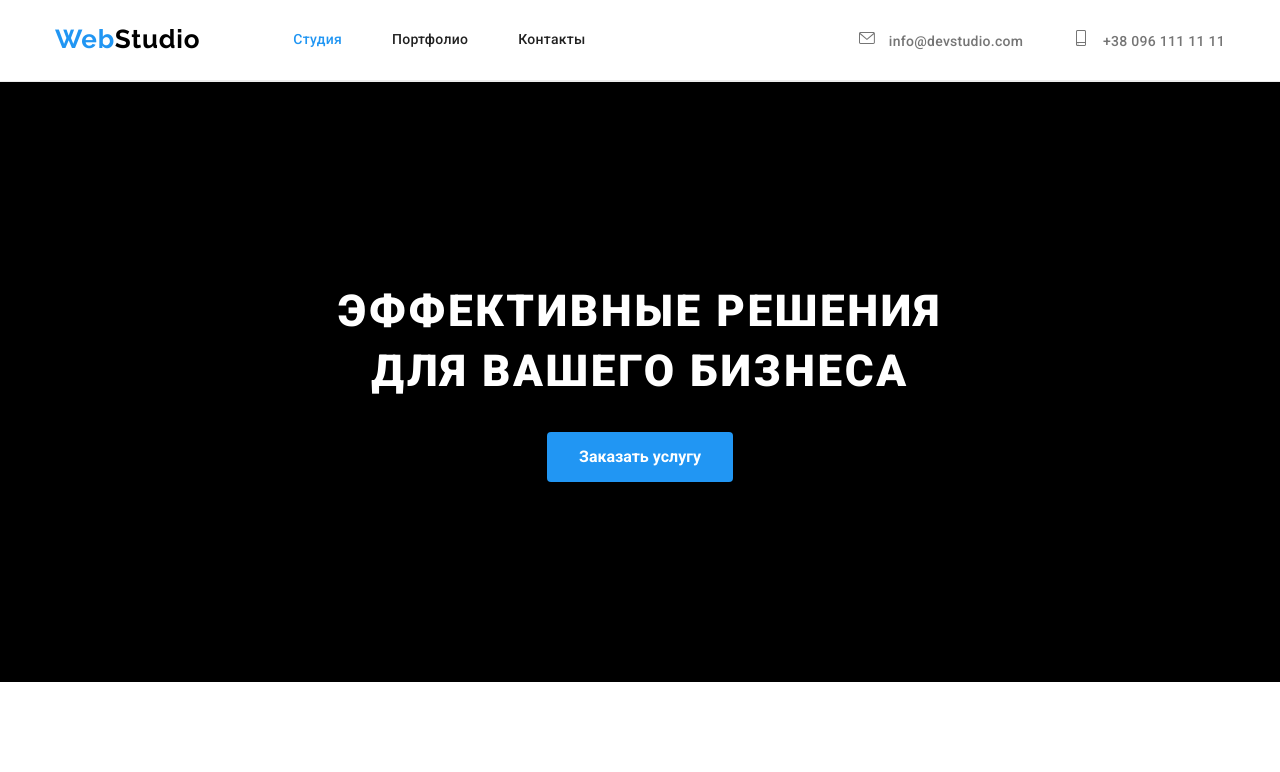
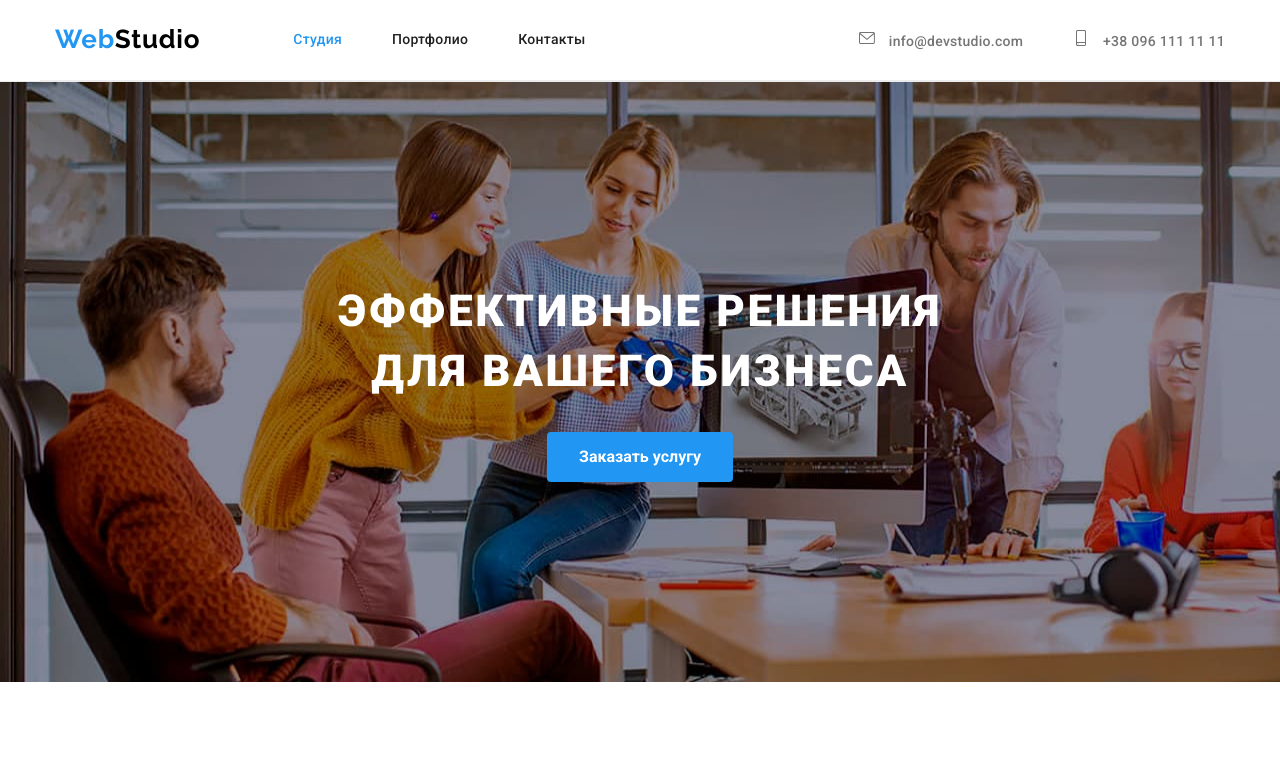
Before and after one commit to netmarketolog/goit-markup-hw-04, a plain HTML site: page index.html in a window 1280 px wide. Shown: the top 772 px of the page. Drawn offline with nearby package versions, Linux system fonts and the light colour scheme.

Commit message:
Добавляет css hero.jpg и спрайт2

```diff
--- a/css/styles.css
+++ b/css/styles.css
@@ -188,7 +188,8 @@ img {
 .hero {
     padding: 200px 0;
     text-align: center;
-    background-color: #000000;
+    background-color: rgba(47, 48, 58, 0.4);
+    background-image: url(../img/Img-hero.jpg);
 }
 
 .hero .hero-title {
```
Also changed, not shown: img/Img-hero.jpg (added), img/symbol-defs2.svg (added).
